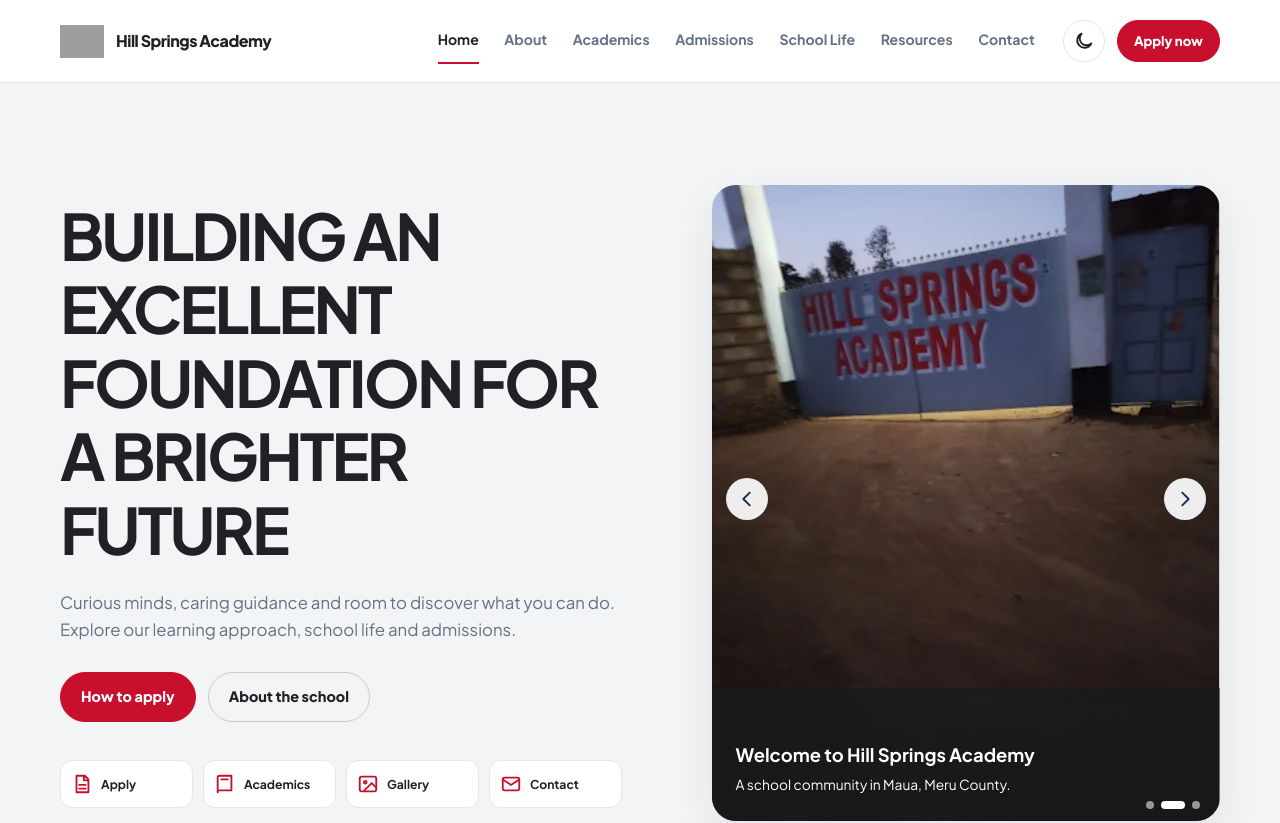
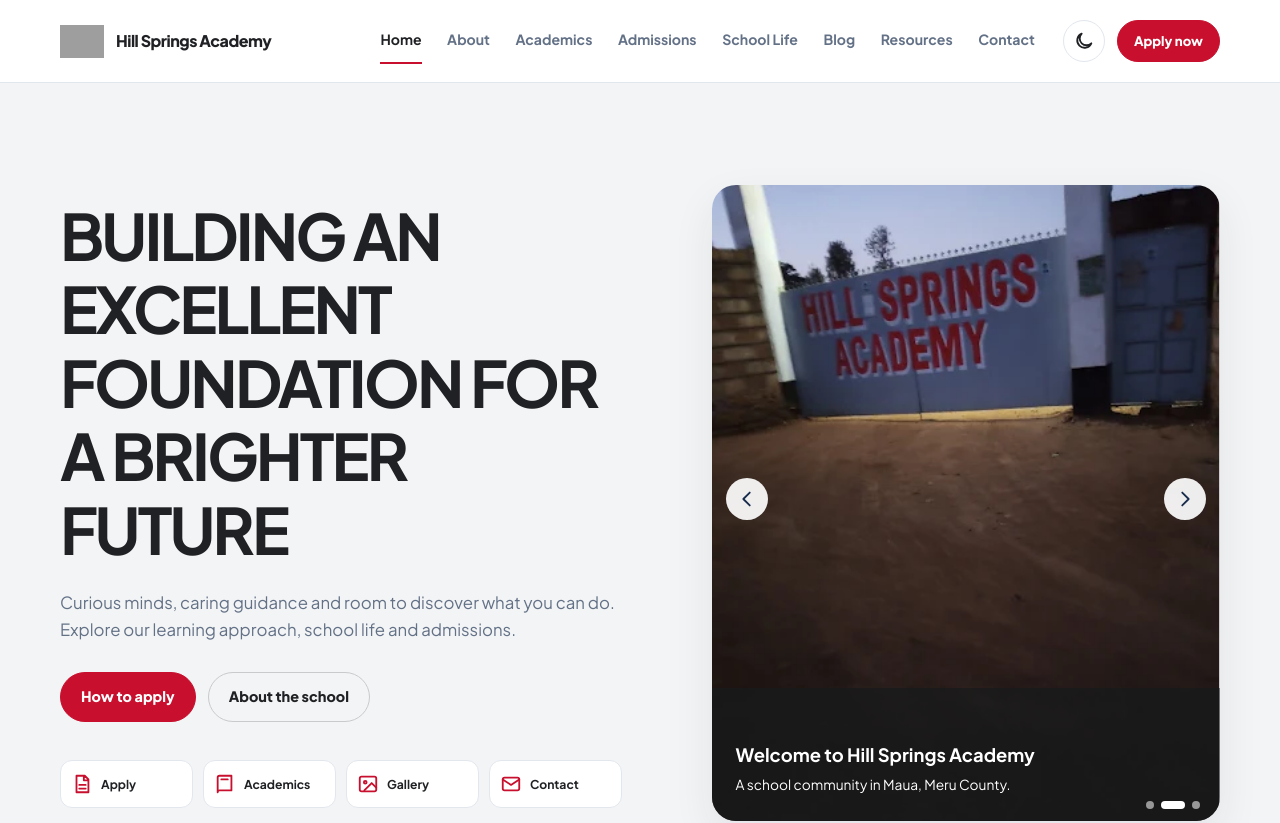
Before and after one commit to DKTJONATHAN/hillspringacademy, a React (Vite) app: page / in a window 1280 px wide. Shown: the top 823 px of the page. Built offline with nearby package versions, Linux system fonts and the light colour scheme; grey boxes are pictures that could not be loaded.

Commit message:
Restore Blog to primary navigation

```diff
--- a/src/components.jsx
+++ b/src/components.jsx
@@ -94,6 +94,7 @@ export const NAV = [
   ["/academics", "Academics", "book"],
   ["/admissions", "Admissions", "apply"],
   ["/school-life", "School Life", "image"],
+  ["/blog", "Blog", "book"],
   ["/reading-materials", "Resources", "book"],
   ["/contact", "Contact", "mail"],
 ];
```
